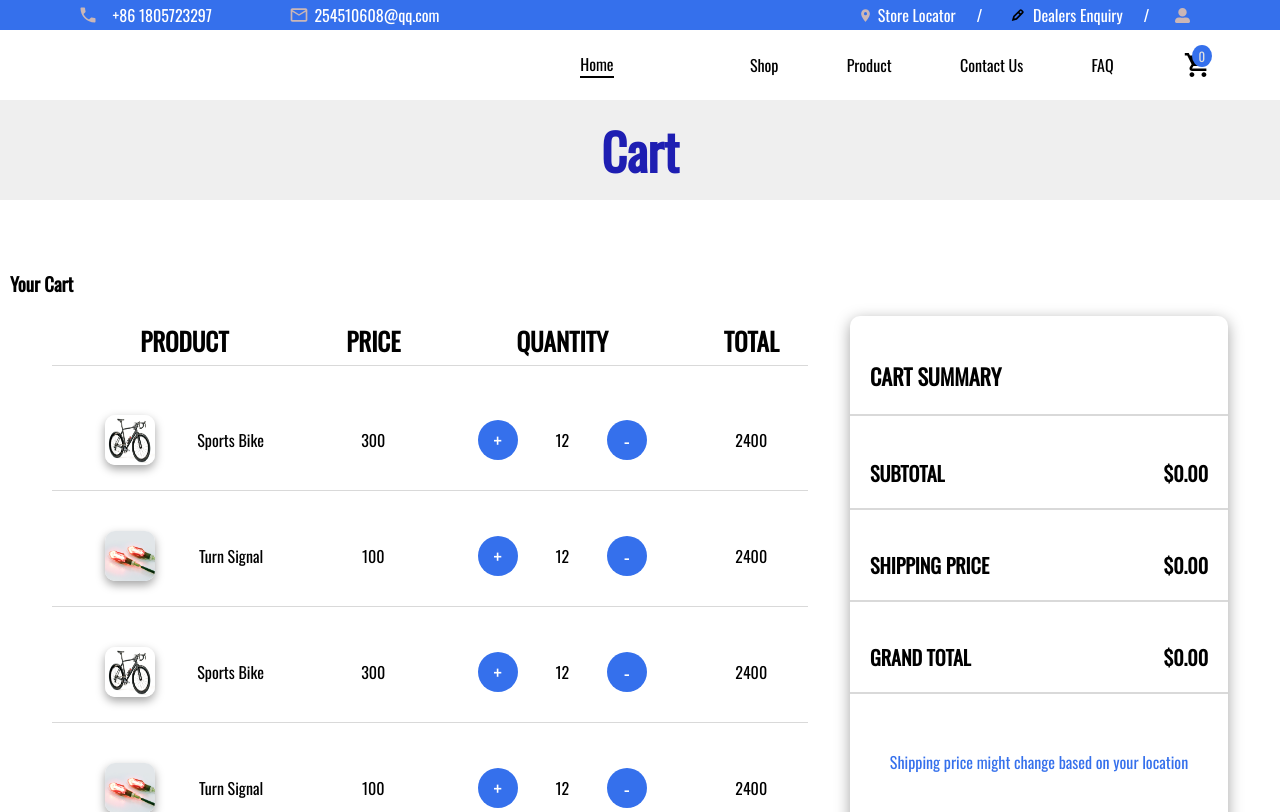
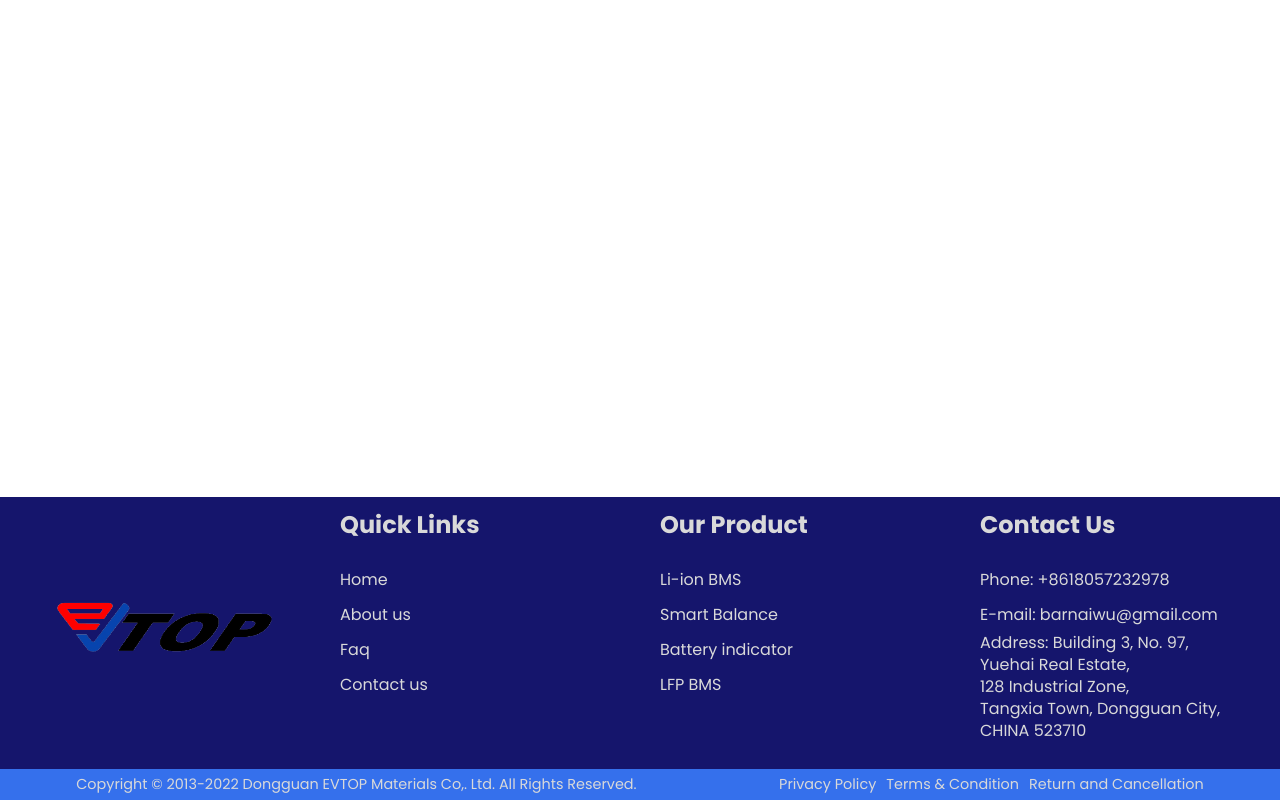
Before and after one commit to mbragi/Jelly-frontend, a React (Create React App) app: page /cart in a window 1280 px wide. Shown: the top 812 px of the page. Built offline with nearby package versions, Linux system fonts and the light colour scheme.

Commit message:
creating footer

```diff
--- a/src/App.js
+++ b/src/App.js
@@ -1,18 +1,19 @@
 import React from "react";
-import { BrowserRouter, Routes, Route } from "react-router-dom";
-import { path } from "./routes";
-import Home from "./pages/home/Home";
-import LoginPage from "./pages/login/LoginPage";
-import Cart from "./pages/cart/Cart.jsx";
-import RegisterPage from "./pages/register/RegisterPage";
-import CheckOut from "./pages/checkout/CheckOut";
-import ContactPage from './pages/contact/ContactPage'
+// import { BrowserRouter, Routes, Route } from "react-router-dom";
+// import { path } from "./routes";
+// import Home from "./pages/home/Home";
+// import LoginPage from "./pages/login/LoginPage";
+// import Cart from "./pages/cart/Cart.jsx";
+// import RegisterPage from "./pages/register/RegisterPage";
+// import CheckOut from "./pages/checkout/CheckOut";
+// import ContactPage from './pages/contact/ContactPage'
+import Footer from './components/footer/Footer'
 function App() {
   return (
     <>
-      <section style={{ width: "100%" }}>
-        <BrowserRouter>
-          <Routes>
+      {/* <section style={{ width: "100%" }}> */}
+        {/* <BrowserRouter>
+          <Routes> */}
             {/* <Route exact path="/" element={<Home />} />
             <Route exact path="/login" element={<LoginPage />} />
             <Route exact path="/register" element={<RegisterPage />} />
@@ -20,7 +21,7 @@ function App() {
             <Route exact path="/cart" element={<Cart />} />
 <<<<<<< HEAD
             <Route exact path="/checkout" element={<CheckOut />} /> */}
-
+{/*
             <Route exact path={path.homepage} element={<Home />} />
             <Route exact path={path.loginPage} element={<LoginPage />} />
             <Route exact path={path.registerpage} element={<RegisterPage />} />
@@ -29,8 +30,9 @@ function App() {
             <Route exact path="/contact" element={<ContactPage />} />
             <Route exact path="*" element={<h1>404</h1>} />
           </Routes>
-        </BrowserRouter>
-      </section>
+        </BrowserRouter> */}
+      {/* </section> */}
+      <Footer/>
     </>
   );
 }
--- /dev/null
+++ b/src/components/footer/Footer.css
@@ -0,0 +1,71 @@
+@import url('https://fonts.googleapis.com/css?family=Poppins:400,500,600,700&display=swap');
+*{
+    margin: 0;
+    padding: 0;
+    color: #d9d9d9;
+    box-sizing: border-box;
+    font-family: 'Poppins', sans-serif;
+}
+
+footer{
+    position: fixed;
+    bottom: 0px;
+    width: 100%;
+    background: rgb(21, 21, 108);
+}
+
+.content ul,li {
+    list-style-type: none;
+}
+
+.main-content{
+    display: flex;
+}
+
+#vtop-logo{
+    width: 280px;
+    height:220px;
+}
+
+.main-content .box{
+    flex-basis: 60%;
+    padding: 10px 20px;
+}
+
+.box .content{
+    margin: 20px 0 0 0;
+    line-height: 35px;
+    position: relative;
+}
+
+#address{
+    line-height: 22px;
+}
+.footer-bottom, center{
+    padding: 5px;
+    font-size: 0.9rem;
+    background:  #3570EC;
+    display: flex;
+    justify-content: space-around;
+}
+
+.footer-right-bottom ul{
+    display: flex;
+    justify-content: space-around;
+    gap: 10px;
+}
+
+
+@media screen and (max-width: 900px) {
+  footer{
+    position: relative;
+    bottom: 0px;
+  }
+  .main-content{
+    flex-wrap: wrap;
+    flex-direction: column;
+  }
+  .main-content .box{
+    margin: 5px 0;
+  }
+}
--- /dev/null
+++ b/src/components/footer/Footer.jsx
@@ -0,0 +1,80 @@
+import React from 'react'
+import './Footer.css'
+import vtopLogo from '../../assets/vtopLogo.png'
+
+function Footer() {
+  return (
+    <div className='footer'>
+        <footer>
+            <div class="main-content">
+
+                <div class="logo box">
+                    <div className='content'>
+                        <img id='vtop-logo' src={vtopLogo} alt="logo" />
+                    </div>
+                </div>
+
+                <div class="quick-links box">
+                    <h2>Quick Links</h2>
+                    <div class="content">
+                        <ul>
+                            <li>Home</li>
+                            <li>About us</li>
+                            <li>Faq</li>
+                            <li>Contact us</li>
+                        </ul>
+                    </div>
+                </div>
+
+                <div class="our-product box">
+                    <h2>Our Product</h2>
+                    <div class="content">
+                        <ul>
+                            <li>Li-ion BMS</li>
+                            <li>Smart Balance</li>
+                            <li>Battery indicator</li>
+                            <li>LFP BMS</li>
+                        </ul>
+                    </div>
+                </div>
+
+                <div class="contact-us box">
+                    <h2>Contact Us</h2>
+                    <div class="content">
+                        <ul>
+                            <li>Phone: +8618057232978</li>
+                            <li>E-mail: barnaiwu@gmail.com</li>
+                            <li id='address'>Address: Building 3, No. 97, <br />
+                                Yuehai Real Estate, <br />
+                                128 Industrial Zone, <br />
+                                Tangxia Town, Dongguan City, <br />
+                                CHINA 523710
+                            </li>
+                        </ul>
+                    </div>
+                </div>
+
+            </div>
+
+
+            <div class="fotter-bottom">
+                <center>
+                    <div className="footer-left-bottom">
+                        <p>Copyright © 2013-2022 Dongguan EVTOP Materials Co,. Ltd. All Rights Reserved.</p>
+                    </div>
+
+                    <div className='footer-right-bottom'>
+                        <ul>
+                            <li>Privacy Policy</li>
+                            <li>Terms & Condition </li>
+                            <li>Return and Cancellation</li>
+                        </ul>
+                    </div>
+                </center>
+            </div>
+        </footer>
+    </div>
+  )
+}
+
+export default Footer
```
Also changed, not shown: ContactPage.jsx (deleted, +0 -101 lines), src/assets/vtopLogo.png (added), 1 other file (tests, documents, lock files or other folders).
